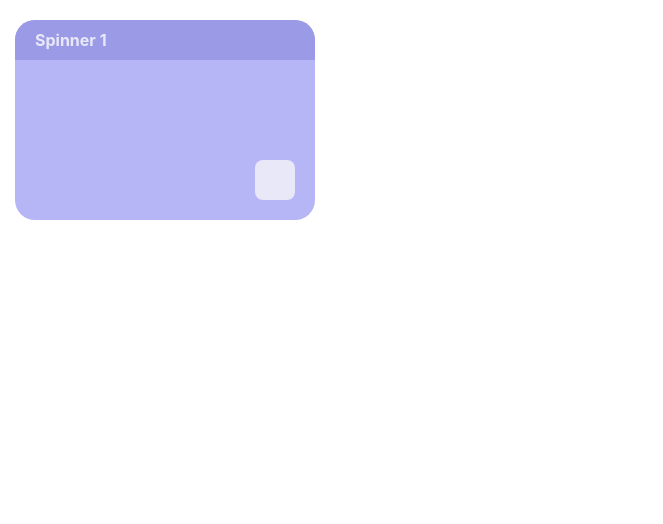
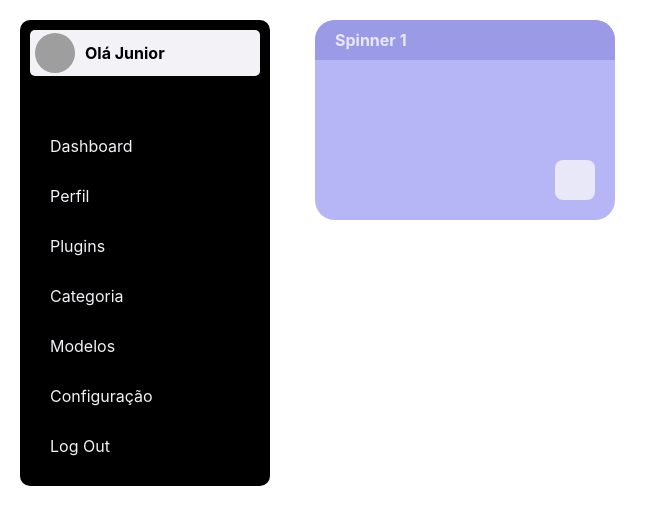
Before and after one commit to Thejuniordev/spinner-components-gallery, a Next.js app: page / in a window 1280 px wide. Shown: the top 524 px of the page, without its empty margins (0-663 px from the left). Built offline with nearby package versions, Linux system fonts and the light colour scheme; grey boxes are pictures that could not be loaded.

Commit message:
Create header component

```diff
--- a/next.config.js
+++ b/next.config.js
@@ -1,3 +1,6 @@
 module.exports = {
   reactStrictMode: true,
+  images: {
+    domains: ['https://avatars.githubusercontent.com'],
+  },
 }
--- a/src/components/Header/Header.module.scss
+++ b/src/components/Header/Header.module.scss
@@ -0,0 +1,47 @@
+.content {
+    position: fixed;
+    left: 20px;
+    top: 20px;
+    width: 100%;
+    max-width: 250px;
+    &__nav {
+        background-color: rgb(000, 000, 000);
+        border-radius: 10px;
+        padding: 10px 0;
+        &List {
+            list-style: none;
+            margin: 0;
+            padding: 0 0 0 10px;
+        }
+        &Perfil {
+            display: flex;
+            align-items: center;
+            width: 100%;
+            max-width: 230px;
+            margin-bottom: 50px;
+            border-radius: 5px;
+            background-color: rgb(242, 242, 247);
+            padding: 3px 5px;
+        }
+        &Avatar {
+            display: block;
+            width: 40px;
+            height: 40px;
+            border-radius: 50%;
+            overflow: hidden;
+            margin: 0 10px 0 0;
+            img {
+                width: 100%;
+            }
+        }
+        &Item {
+            cursor: pointer;
+            width: 100%;
+            padding: 10px 0 10px 20px;
+            margin-bottom: 10px;
+        }
+        &Name {
+            color: rgb(242, 242, 247);
+        }
+    }
+}
--- a/src/components/Header/index.tsx
+++ b/src/components/Header/index.tsx
@@ -1,9 +1,46 @@
+import Image from 'next/image';
+
 import styles  from './Header.module.scss';
 
 export default function Header() {
     return (
-        <header className={styles.header}>
-
+        <header className={styles.content}>
+            <nav className={styles.content__nav}>
+                <ul className={styles.content__navList}>
+                    <li className={styles.content__navPerfil}>
+                        <figure className={styles.content__navAvatar}>
+                            <Image
+                                src="u/12980509?v=4"
+                                alt="Avatar"
+                                width={500}
+                                height={500}
+                            />
+                        </figure>
+                        <strong className={styles.content__perfilName}>Olá Junior</strong>
+                    </li>
+                    <li className={styles.content__navItem}>
+                        <span className={styles.content__navName}>Dashboard</span>
+                    </li>
+                    <li className={styles.content__navItem}>
+                        <span className={styles.content__navName}>Perfil</span>
+                    </li>
+                    <li className={styles.content__navItem}>
+                        <span className={styles.content__navName}>Plugins</span>
+                    </li>
+                    <li className={styles.content__navItem}>
+                        <span className={styles.content__navName}>Categoria</span>
+                    </li>
+                    <li className={styles.content__navItem}>
+                        <span className={styles.content__navName}>Modelos</span>
+                    </li>
+                    <li className={styles.content__navItem}>
+                        <span className={styles.content__navName}>Configuração</span>
+                    </li>
+                    <li className={styles.content__navItem}>
+                        <span className={styles.content__navName}>Log Out</span>
+                    </li>
+                </ul>
+            </nav>
         </header>
     )
 }
--- a/src/pages/index.tsx
+++ b/src/pages/index.tsx
@@ -12,8 +12,8 @@
         <meta name="description" content="Spinner Galery" />
         <link rel="icon" href="/favicon.ico" />
       </Head>
+      <Header></Header>
       <div className="home__content">
-        <Header></Header>
         <div className="container">
 
           <Card></Card>
--- a/src/styles/globals.scss
+++ b/src/styles/globals.scss
@@ -23,8 +23,10 @@
 }
 
 .home {
-  padding-top: 20px;
+  display: flex;
+
   &__content {
-    display: flex;
+    width: 100%;
+    padding: 20px 0 0 300px;
   }
 }
```
